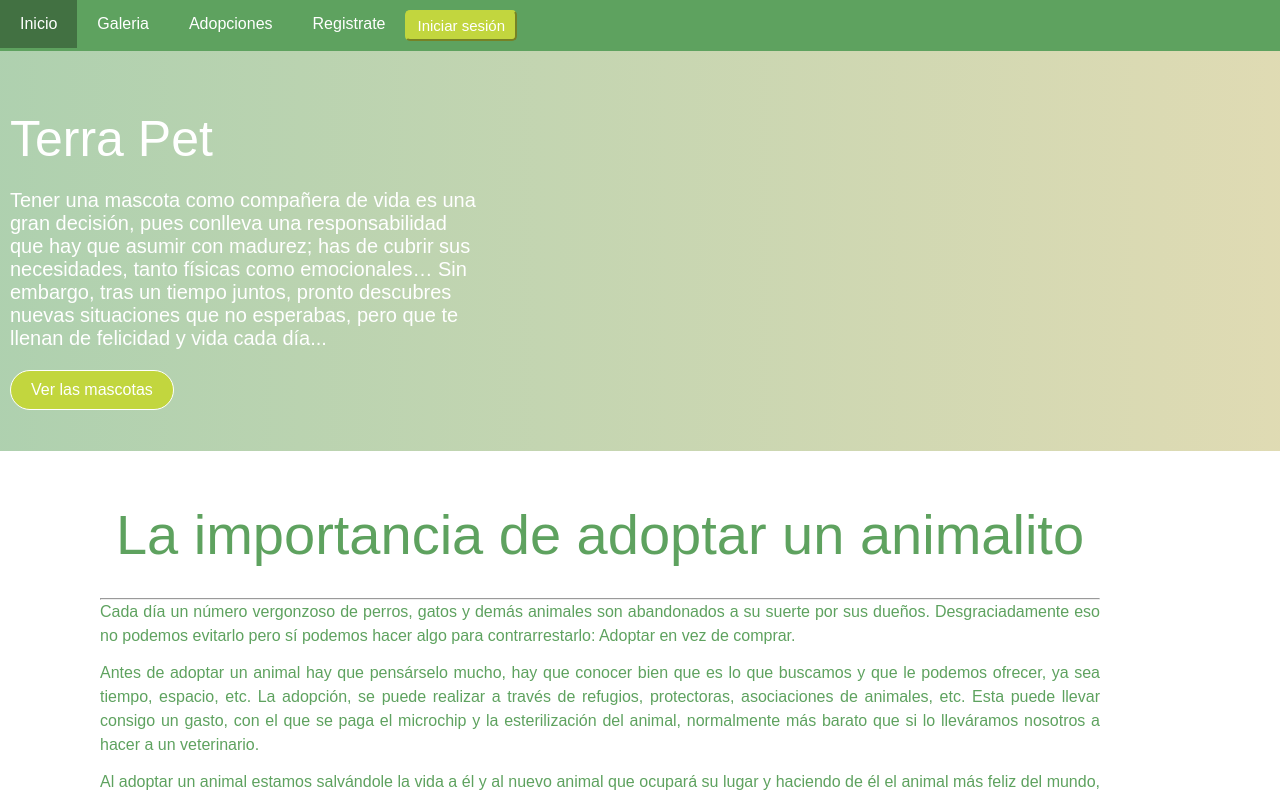
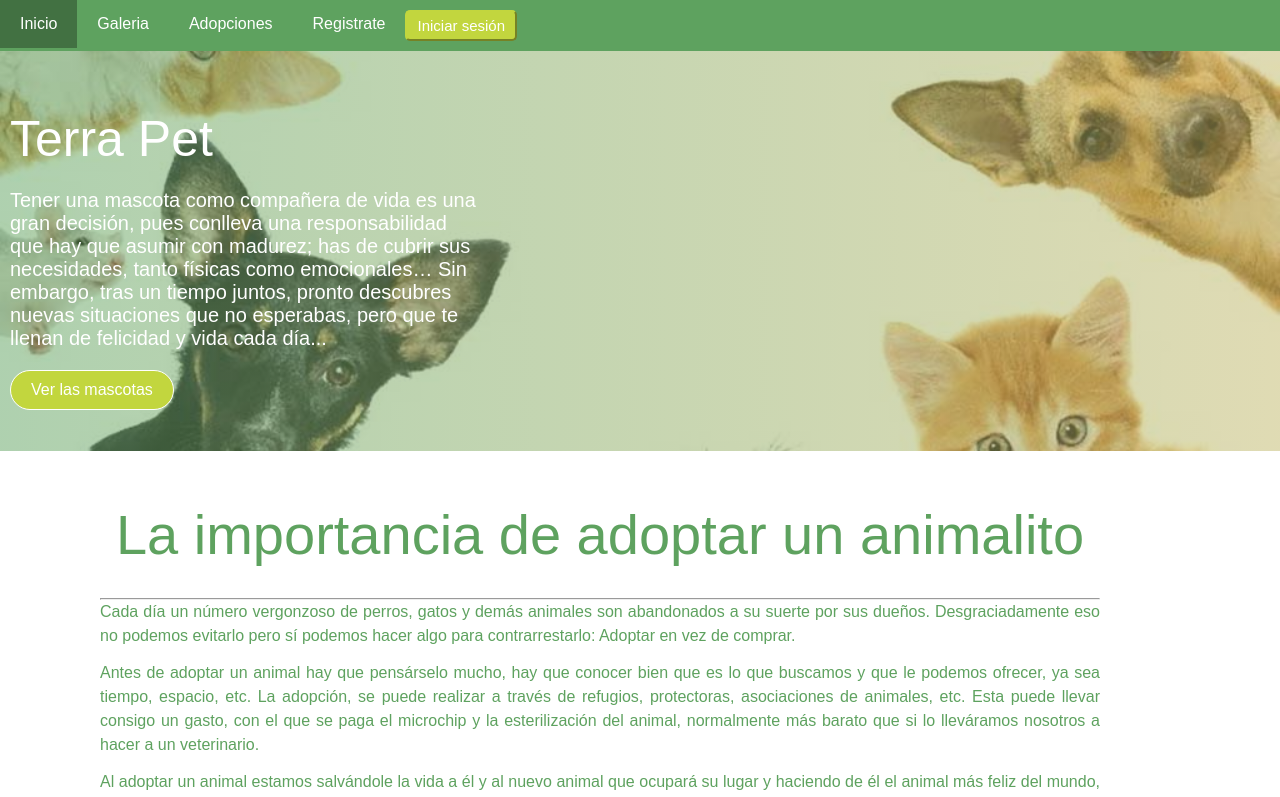
Before and after one commit to juanmahecha9/Terra-pet, an Angular app in the folder frontend/: page /inicio in a window 1280 px wide. Shown: the top 797 px of the page. Built offline with nearby package versions, Linux system fonts and the light colour scheme; a web font is replaced by a local one.

Commit message:
carga de imagen inicio

```diff
--- a/frontend/src/app/componentes/inicio/inicio.component.scss
+++ b/frontend/src/app/componentes/inicio/inicio.component.scss
@@ -95,7 +95,7 @@ header label:hover{
 .contenedor_portada{
     width: 100%;
     height: 400px;
-    /* background-image: url(../imagenes/Kiwoko-nombre.jpg); */
+    background-image: url(../../../assets/img/imagenes-hosman2/imagenesh/Kiwoko-nombre.jpg);
     background-size: 100%;
     animation: movimiento 10s linear infinite alternate;
     position: relative;
```
